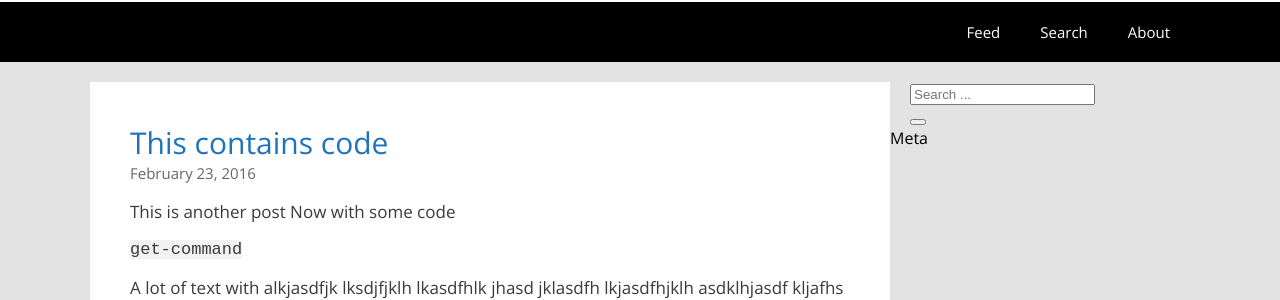
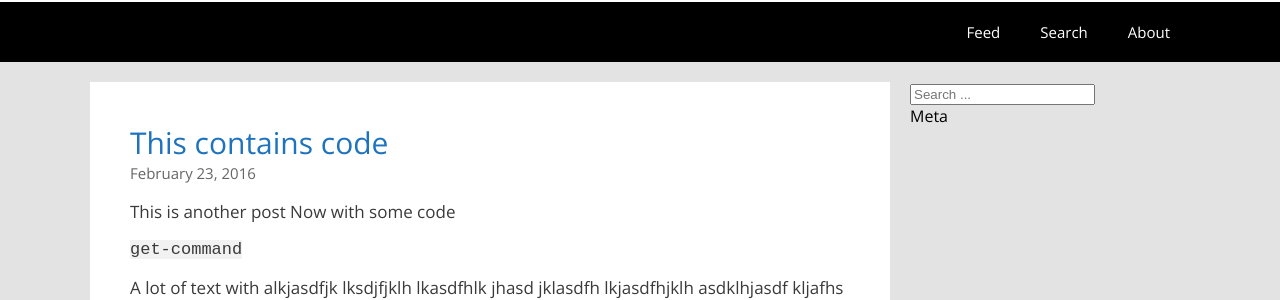
Before and after one commit to marcvaneijkdemo/marcvaneijkdemo.github.io, a Jekyll site: the page built from index.html, in a window 1280 px wide. Shown: the part 139-439 px from the top of the page. Built offline with Jekyll 4.4.1, drawn with Linux system fonts in a browser that asks for light colours; nearby versions of some CDN libraries; the list of posts is cut into pages by our own code.

Commit message:
Update default.html

```diff
--- a/_layouts/default.html
+++ b/_layouts/default.html
@@ -35,8 +35,6 @@
             <div class="widgetSearch">
                 <form method="get" action="/search.html" autocomplete="on">
                     <input type="search" id="searchbox" name="searchbox"  placeholder="Search ... ">
-                </div>
-                <button type="submit" > <i></i></button>
                 </form>
             </div>
             <div class="widgetMeta">Meta</div>
```
